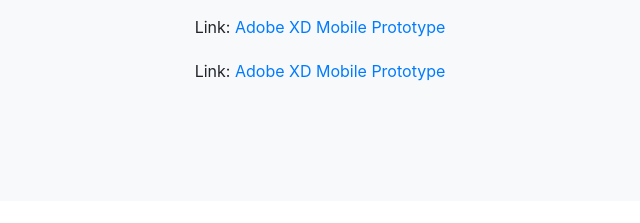
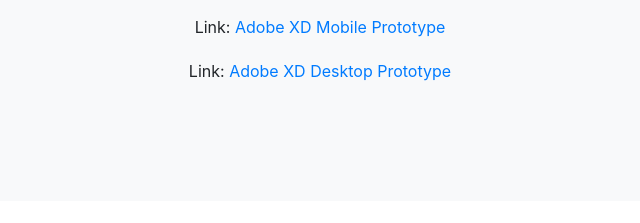
Before and after one commit to Davsip/david-sipala-porfolio-2019, a website with bundled scripts: page index.html in a window 1280 px wide. Shown: the part 2856-3079 px from the top of the page, 320-960 px from the left. Built offline with nearby package versions, Linux system fonts and the light colour scheme; files whose address does not match are found by name; a web font is replaced by a local one.

Commit message:
deskt proto

```diff
--- a/index.html
+++ b/index.html
@@ -319,7 +319,7 @@
               </div>
               <div class="col-lg-12 mx-auto text-center">
 
-                  <p>Link: <a href="https://xd.adobe.com/view/0456a19f-3769-4076-49aa-169646e3aff2-7267/">Adobe XD Mobile Prototype</a></p>
+                  <p>Link: <a href="https://xd.adobe.com/view/0456a19f-3769-4076-49aa-169646e3aff2-7267/">Adobe XD Desktop Prototype</a></p>
 
                 </div>
 
```
